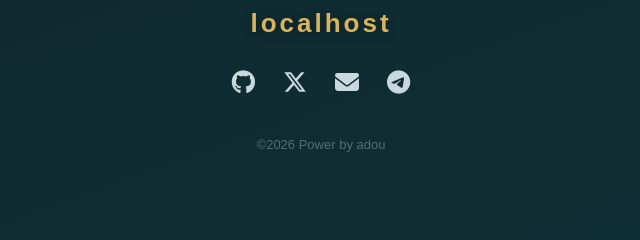
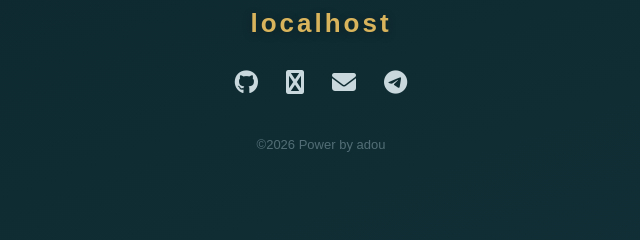
Before and after one commit to 2Bdou/domain-clock, a plain HTML site: page index.html in a window 1280 px wide. Shown: the part 480-720 px from the top of the page, 319-959 px from the left. Drawn offline with Linux system fonts and the light colour scheme.

Commit message:
chore: X 图标换成 Blog 图标（fa-blog）

```diff
--- a/index.html
+++ b/index.html
@@ -15,7 +15,7 @@
         // 社交链接：icon 用 Font Awesome 图标名，url 用 # 或留空则不显示
         const SOCIAL_LINKS = [
             { icon: "fa-brands fa-github",    url: "https://github.com/alivedou", label: "GitHub" },
-            { icon: "fa-brands fa-x-twitter", url: "https://x.com/",             label: "X" },
+            { icon: "fa-brands fa-blog",      url: "https://x.com/",             label: "Blog" },
             { icon: "fa-solid fa-envelope",   url: "mailto:you@example.com",     label: "邮箱" },
             { icon: "fa-brands fa-telegram",  url: "https://t.me/",              label: "Telegram" },
         ];
```
